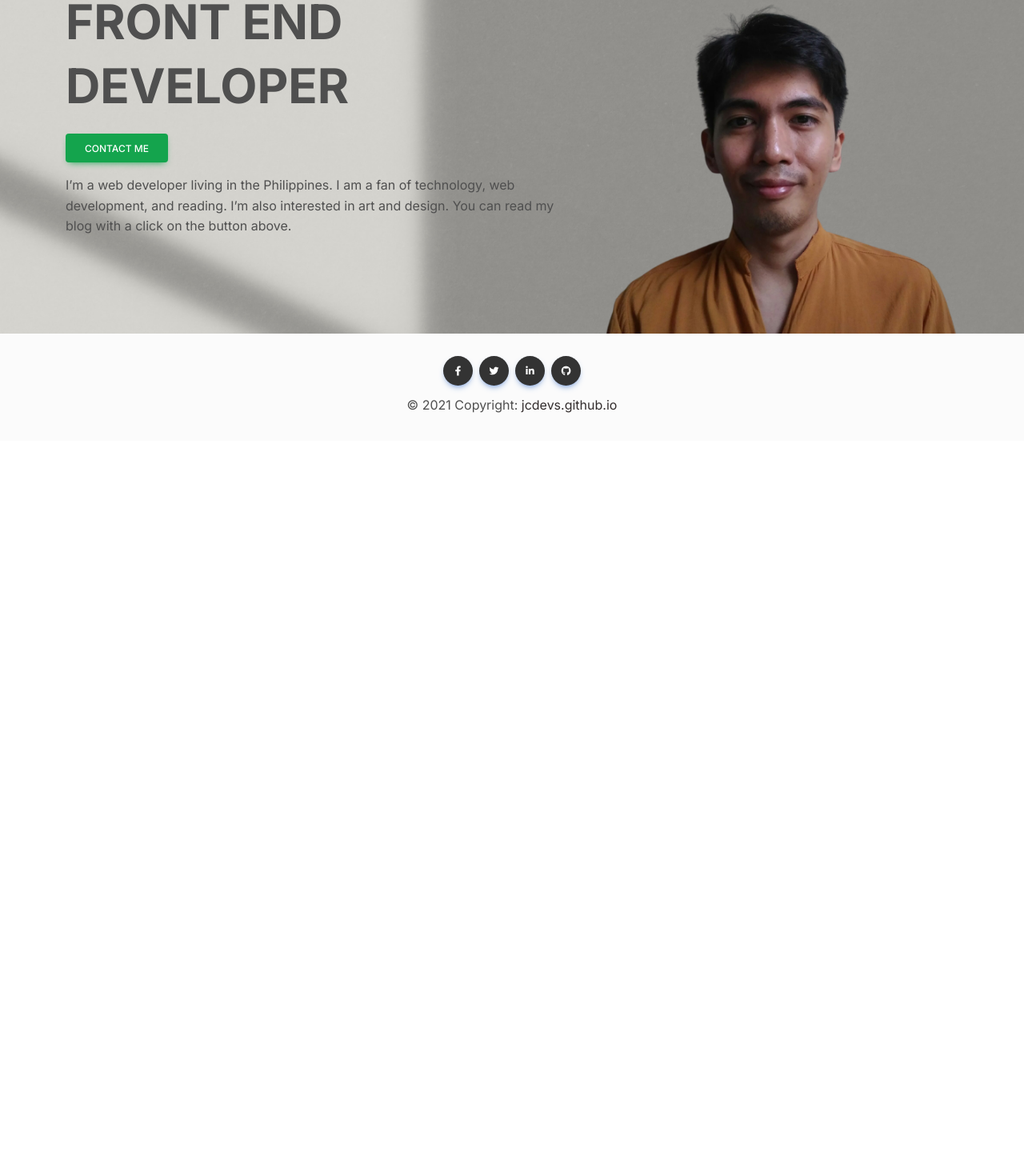
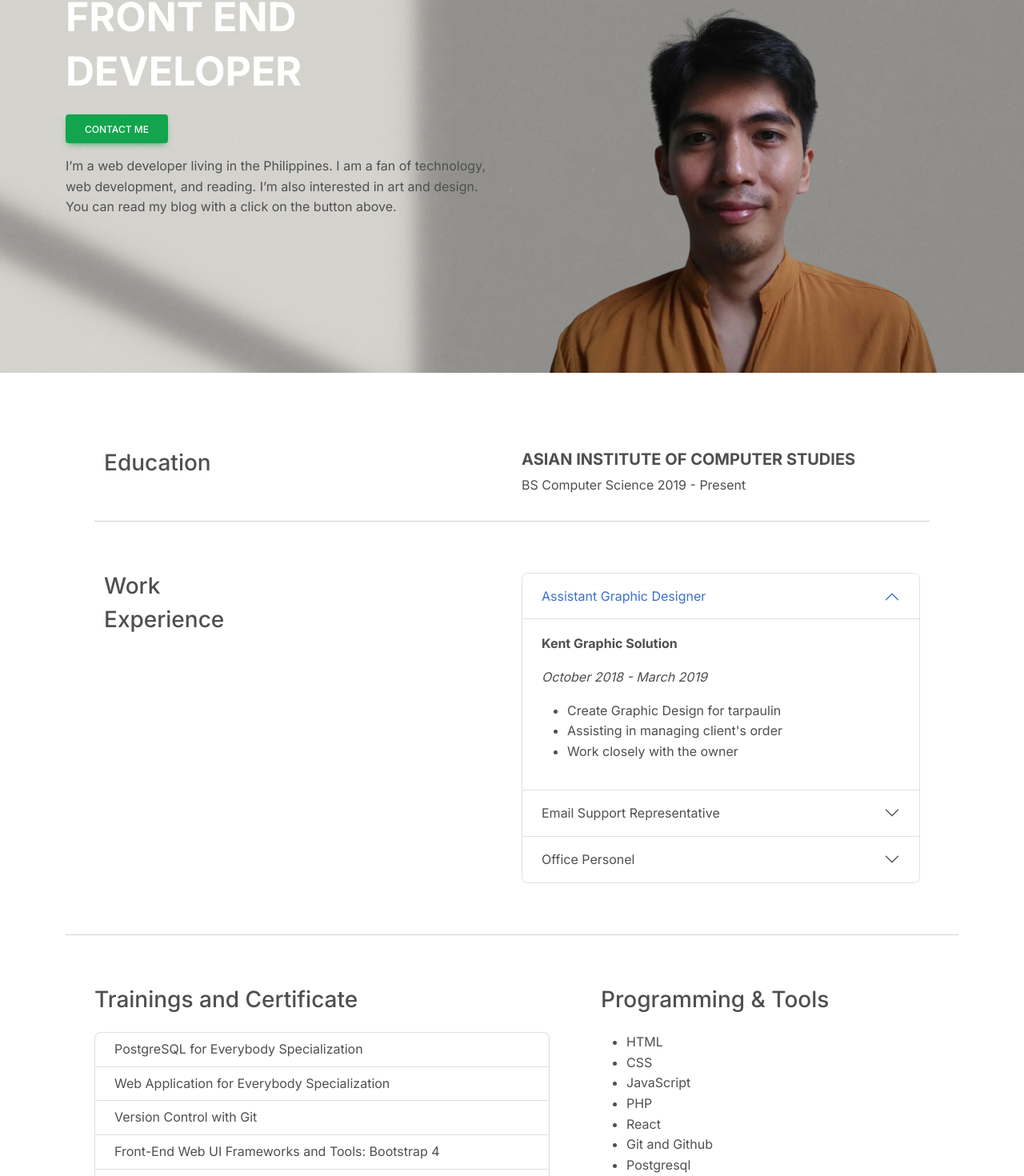
Before and after one commit to jcavenue/jcavenue.github.io, a React (Create React App) app: page /About in a window 1280 px wide. Shown: the part 260-1730 px from the top of the page at 80% size. Before the commit the page ends 811 px from the top, so only its background shows below. Built offline with nearby package versions, Linux system fonts and the light colour scheme.

Commit message:
Modify About.js

```diff
--- a/src/Components/About.js
+++ b/src/Components/About.js
@@ -1,45 +1,15 @@
 import { withRouter } from "react-router-dom";
-import { MDBContainer, MDBRow, MDBCol, MDBTypography, MDBBtn } from "mdb-react-ui-kit";
-import AboutBG_1 from "../Assets/img/AboutBG_1.png";
-import AboutBG_col from "../Assets/img/About_RowCol1_BG.png";
+import { MDBContainer, MDBRow, MDBCol, MDBTypography, MDBAccordion, MDBAccordionItem } from "mdb-react-ui-kit";
+import AboutFeature from "./AboutFeature";
+import AboutMore from "./AboutMore";
 
 const About = () => {
 	return (
 		<>
-			<div className='pt-5 text-center bg-image'
-        style={{ backgroundImage: `url(${AboutBG_1})`}} >
-				<MDBContainer className="pt-5">
-					<MDBRow className="mt-5">
-						<MDBCol lg="7">
-							<MDBTypography variant='h3' className="text-dark fw-bold text-center text-md-start">JOHN CARLO FABABEIR</MDBTypography>
-							<MDBTypography variant='h1' className="fw-bold text-center text-md-start"  style={{fontSize: '60px'}}>FRONT END</MDBTypography>
-							<MDBTypography variant='h1' className="fw-bold text-center text-md-start pb-3"  style={{fontSize: '60px'}}>DEVELOPER</MDBTypography>
-							<div className='text-center text-md-start pb-3'>
-								<MDBBtn  color='success'>
-								Contact me
-							</MDBBtn>
-							</div>
 
-							<p className="lh-base fw-normal text-center text-md-start">
-								I’m a web developer living in the Philippines. I am a fan of technology,
-								web development, and reading. I’m also interested in art and design.
-								You can read my blog with a click on the button above.
-							</p>
-						</MDBCol>
-						<MDBCol sm="12" lg="5" className="bg-image mt-3">
-							<img src={AboutBG_col} className='img-fluid' alt='...' />
-						</MDBCol>
-					</MDBRow>
-				</MDBContainer>
-			</div>
-			<MDBContainer>
-				<MDBRow>
-
-				</MDBRow>
-			</MDBContainer>
+			<AboutFeature />
+			<AboutMore />
 		</>
-
-
 	)
 }
 
--- /dev/null
+++ b/src/Components/AboutFeature.js
@@ -0,0 +1,38 @@
+import { MDBContainer, MDBRow, MDBCol, MDBTypography, MDBBtn } from "mdb-react-ui-kit";
+import AboutBG_1 from "../Assets/img/AboutBG_1.png";
+import AboutBG_col from "../Assets/img/About_RowCol1_BG.png";
+
+const AboutFeature = () => {
+	return (
+		<>
+			<div className='pt-5 text-center bg-image'
+        style={{ backgroundImage: `url(${AboutBG_1})`}} >
+				<MDBContainer className="pt-5">
+					<MDBRow className="mt-5">
+						<MDBCol lg="6">
+							<MDBTypography variant='h3' className="text-dark fw-bold text-center text-md-start">JOHN CARLO FABABEIR</MDBTypography>
+							<MDBTypography variant='h1' className="fw-bold text-white text-center text-md-start"  style={{fontSize: '50px'}}>FRONT END</MDBTypography>
+							<MDBTypography variant='h1' className="fw-bold text-white text-center text-md-start pb-3"  style={{fontSize: '50px'}}>DEVELOPER</MDBTypography>
+							<div className='text-center text-md-start pb-3'>
+								<MDBBtn  color='success'>
+								Contact me
+							</MDBBtn>
+							</div>
+
+							<p className="lh-base fw-normal text-center text-md-start">
+								I’m a web developer living in the Philippines. I am a fan of technology,
+								web development, and reading. I’m also interested in art and design.
+								You can read my blog with a click on the button above.
+							</p>
+						</MDBCol>
+						<MDBCol sm="12" lg="6" className="bg-image mt-3">
+							<img src={AboutBG_col} className='img-fluid' alt='...' />
+						</MDBCol>
+					</MDBRow>
+				</MDBContainer>
+			</div>
+		</>
+	)
+}
+
+export default AboutFeature;
--- /dev/null
+++ b/src/Components/AboutMore.js
@@ -0,0 +1,82 @@
+import { MDBContainer, MDBRow, MDBCol, MDBAccordion, MDBAccordionItem, MDBTypography, MDBListGroup, MDBListGroupItem } from "mdb-react-ui-kit";
+
+const AboutMore = () => {
+	return (
+		<>
+			<MDBContainer className="my-5">
+				<MDBRow className="p-5">
+					<MDBCol md="6" className=" text-start fw-bold">
+						<MDBTypography variant='h3'>Education</MDBTypography>
+					</MDBCol>
+					<MDBCol md="6" className="pb-3 mt-5 mt-sm-0 text-start">
+						<h5 className="fw-bold">ASIAN INSTITUTE OF COMPUTER STUDIES</h5>
+						<p>BS Computer Science 2019 - Present</p>
+					</MDBCol>
+					<hr/>
+					<MDBCol md="6" className="mt-5 text-start fw-bold">
+						<MDBTypography variant='h3'>Work</MDBTypography>
+						<MDBTypography variant='h3'>Experience</MDBTypography>
+					</MDBCol>
+					<MDBCol md="6" className="mt-5 text-start">
+						<MDBAccordion initialActive='accordionCollapse1'>
+							<MDBAccordionItem collapseId='accordionCollapse1' headerTitle='Assistant Graphic Designer'>
+								<p className="fw-bold">Kent Graphic Solution</p>
+								<p className="fst-italic">October 2018 - March 2019</p>
+								<ul>
+									<li>Create Graphic Design for tarpaulin</li>
+									<li>Assisting in managing client's order</li>
+									<li>Work closely with the owner</li>
+								</ul>
+							</MDBAccordionItem>
+							<MDBAccordionItem collapseId='accordionCollapse2' headerTitle='Email Support Representative'>
+								<p className="fw-bold">SPi CRM Inc, now INSPIRO</p>
+								<p className="fst-italic">April 2018 - August 2018</p>
+								<ul>
+									<li>Customer Service</li>
+									<li>Email Support</li>
+								</ul>
+							</MDBAccordionItem>
+							<MDBAccordionItem collapseId='accordionCollapse3' headerTitle='Office Personel'>
+								<p className="fw-bold">Traditional Food Corporation</p>
+								<p className="fst-italic">Jan 2016 - October 2016</p>
+								<ul>
+									<li>Sorting files</li>
+									<li>Delivery Management</li>
+								</ul>
+							</MDBAccordionItem>
+						</MDBAccordion>
+					</MDBCol>
+				</MDBRow>
+				<hr/>
+				<MDBRow className="pt-5">
+					<MDBCol xs="12" md="7" className="px-5">
+						<MDBTypography variant='h3' className="pb-3">Trainings and Certificate</MDBTypography>
+						<MDBListGroup>
+							<MDBListGroupItem tag='a' target="_blank" href='https://www.coursera.org/account/accomplishments/specialization/certificate/3ZYGPNC72GE3'>PostgreSQL for Everybody Specialization</MDBListGroupItem>
+							<MDBListGroupItem tag='a' target="_blank" href='https://www.coursera.org/account/accomplishments/specialization/certificate/WJXSQCTL436W'>Web Application for Everybody Specialization</MDBListGroupItem>
+							<MDBListGroupItem tag='a' target="_blank" href='https://www.coursera.org/account/accomplishments/certificate/CBHFKKE8HL56'>Version Control with Git</MDBListGroupItem>
+							<MDBListGroupItem tag='a' target="_blank" href='https://www.coursera.org/account/accomplishments/certificate/RUHW9MK5782D'>Front-End Web UI Frameworks and Tools: Bootstrap 4</MDBListGroupItem>
+							<MDBListGroupItem tag='a' target="_blank" href='https://www.futurelearn.com/certificates/geih6gx'>IT ETHICS: Professionalism and Ethics in Computing</MDBListGroupItem>
+						</MDBListGroup>
+					</MDBCol >
+					<MDBCol xs="12" md="5" className="mt-5 mt-md-0 px-3">
+						<MDBTypography variant='h3' className="pb-3 ">Programming & Tools</MDBTypography>
+						<ul>
+							<li>HTML</li>
+							<li>CSS</li>
+							<li>JavaScript</li>
+							<li>PHP</li>
+							<li>React</li>
+							<li>Git and Github</li>
+							<li>Postgresql</li>
+							<li>MySQL</li>
+						</ul>
+					</MDBCol>
+				</MDBRow>
+			</MDBContainer>
+
+		</>
+	)
+}
+
+export default AboutMore;
--- a/src/Components/Home.js
+++ b/src/Components/Home.js
@@ -8,7 +8,7 @@ const Home = () => {
 			<MDBContainer className='pt-md-5 px-lg-5 '>
 				<MDBRow>
 					<MDBCol lg="5" xs="12" className="p-0 pt-5 pb-3 text-lg-start text-center">
-						<MDBTypography variant='h1' className="fw-bold text-center text-lg-start" style={{fontSize: '60px'}}>JCAVENUE</MDBTypography>
+						<MDBTypography variant='h1' className="fw-bold text-center text-lg-start" style={{fontSize: '50px'}}>JCAVENUE</MDBTypography>
 						<p className="fst-italic fs-5 mb-4"> Personal Web Portfolio</p>
 						<p className="fs-3 mb-3">
 							Building and Creating <br/>
--- a/src/Components/ProjectDetails.js
+++ b/src/Components/ProjectDetails.js
@@ -11,7 +11,7 @@ const ProjectDetails = (({Project}) => {
 				</div>
 			</MDBCol>
 			<MDBCol md="12" lg="7"className="px-4 pt-4 pt-sm-2">
-				<MDBTypography variant='h3' className="fw-bold text-center text-md-start">{Project.Project}</MDBTypography>
+				<MDBTypography variant='h3' className="fw-bold text-start">{Project.Project}</MDBTypography>
 				<p className="fst-italic fs-6">{Project.Create}</p>
 				<p>
 					{
```
